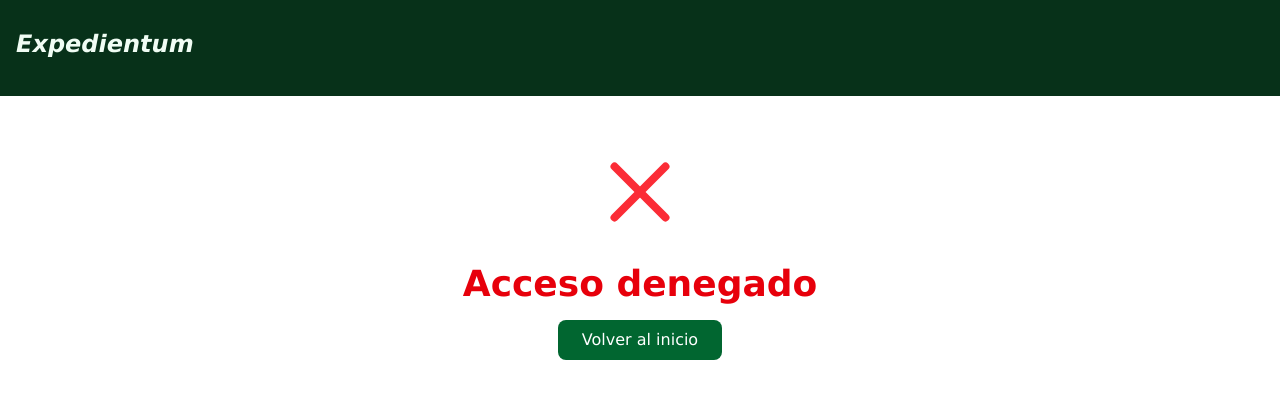
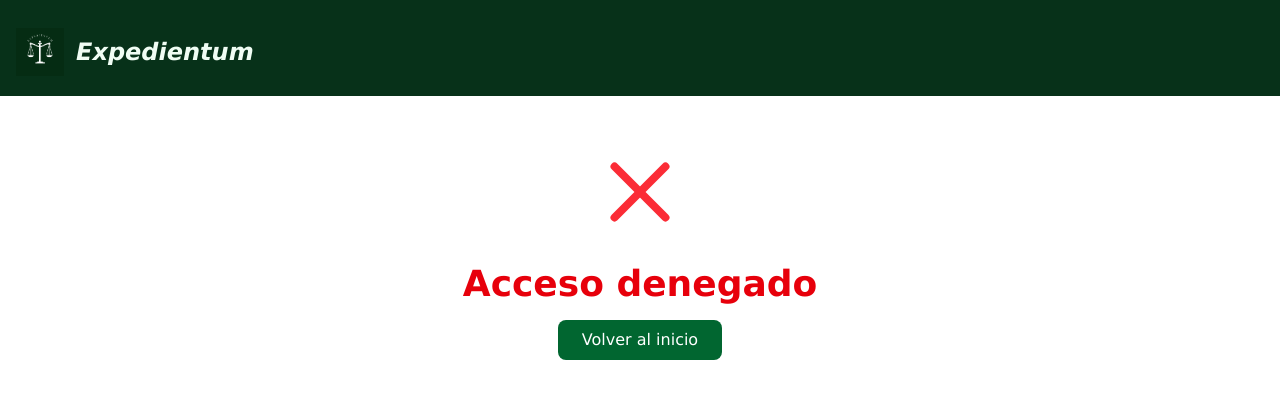
Before and after one commit to SandraTM22/TFG_App, an Angular app in the folder frontend/: page /unauthorized in a window 1280 px wide. Shown: the top 398 px of the page. Built offline with nearby package versions, Linux system fonts and the light colour scheme.

Commit message:
Add logo

```diff
--- a/frontend/src/app/shared/components/navbar/navbar.component.html
+++ b/frontend/src/app/shared/components/navbar/navbar.component.html
@@ -1,14 +1,14 @@
 <nav class="fixed w-full z-20 top-3 left-0">
   <div
-    class="max-w-screen-xl flex flex-wrap items-center justify-between mx-auto p-4"
+    class="max-w-screen-xl flex flex-wrap items-center justify-between  p-4"
   >
     <!-- LOGO -->
-    <!-- <a routerLink="/home" class="flex items-center space-x-3"> -->
-    <!-- <img src="https://flowbite.com/docs/images/logo.svg" class="h-8" alt="Logo" /> -->
+    <a routerLink="/home" class="flex items-center space-x-3">
+    <img src="/logo.png" class="h-12" alt="Logo" />
     <span class="self-center text-2xl font-semibold text-green-50 italic"
       >Expedientum</span
     >
-    <!-- </a> -->
+    </a>
 
     <!-- MENU -->
     <div
@@ -63,5 +63,6 @@
         </li>
       </ul>
     </div>
+
   </div>
 </nav>
```
Also changed, not shown: frontend/public/logo.png (added).
